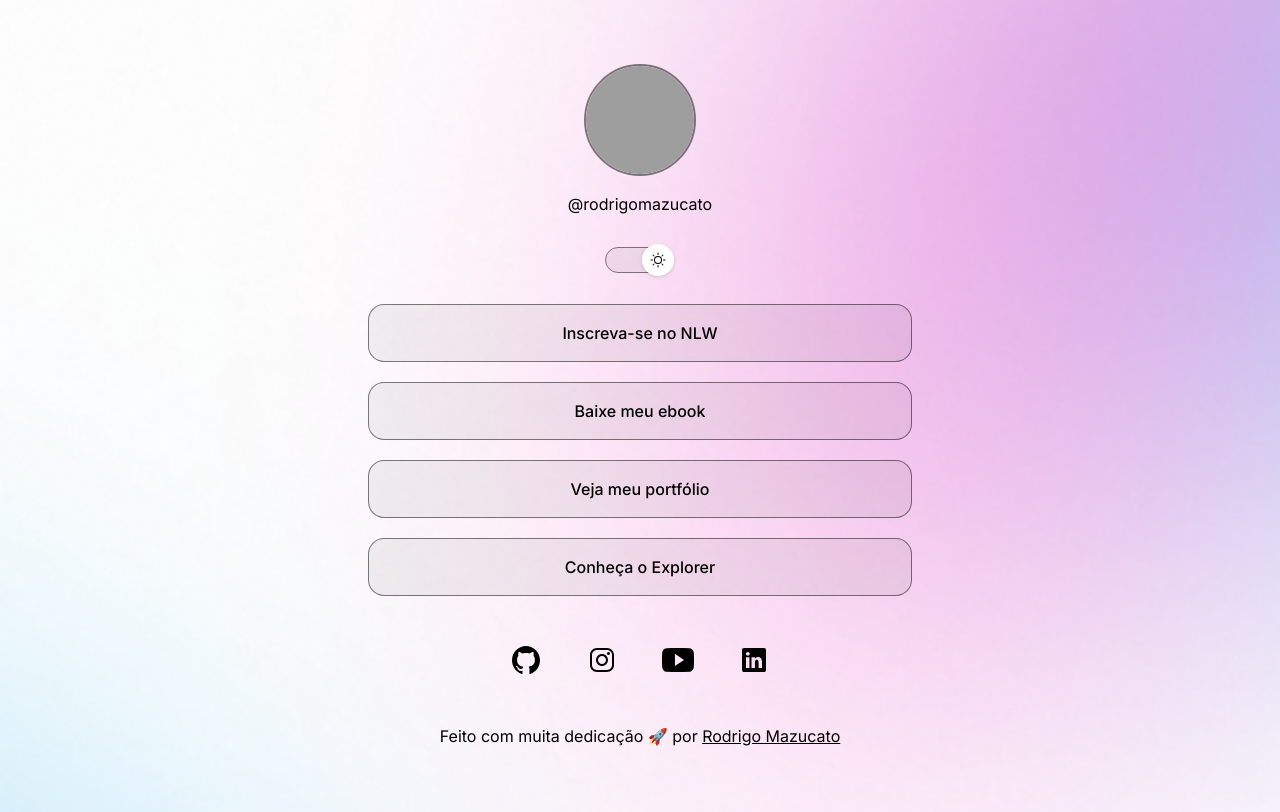
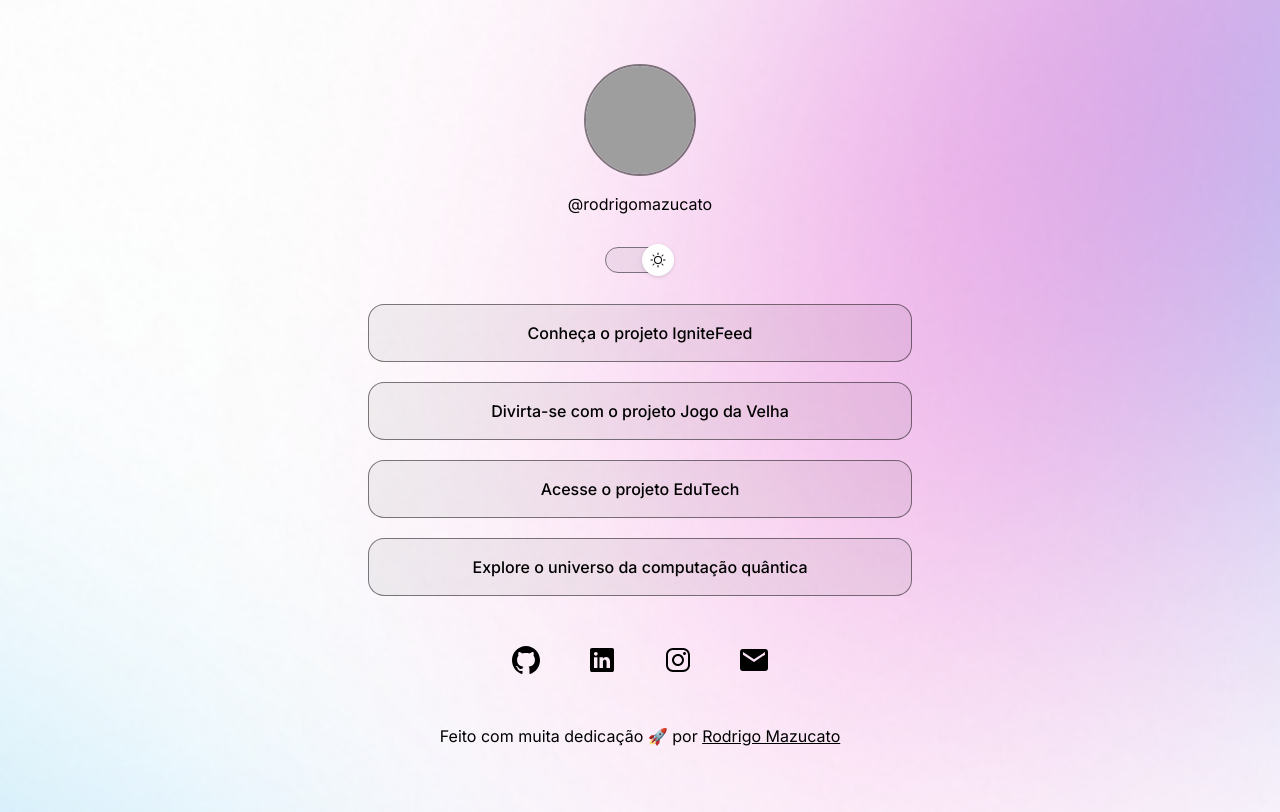
Before and after one commit to rodrigomazucato/dev-links-tailwind, a React (Vite) app: page / in a window 1280 px wide. Built offline with nearby package versions, Linux system fonts and the light colour scheme; grey boxes are pictures that could not be loaded.

Commit message:
feat: atualizar links e ícones

```diff
--- a/src/App.tsx
+++ b/src/App.tsx
@@ -1,7 +1,7 @@
 import {
   IoLogoGithub as Github,
   IoLogoInstagram as Instagram,
-  IoLogoYoutube as Youtube,
+  IoMdMail as Email,
   IoLogoLinkedin as Linkedin,
 } from "react-icons/io";
 import { IconeSwitch } from "./components/IconeSwitch";
@@ -22,7 +22,7 @@ export function App() {
     <div
       className={`bg-[image:var(--background)] bg-cover bg-center transition-all duration-300 ${ehTemaEscuro && "dark"}`}
     >
-      <div className="mx-auto flex w-3/4 flex-col items-center gap-8 py-16 sm:max-w-[34rem]">
+      <div className="mx-auto flex w-4/5 flex-col items-center gap-8 py-16 sm:max-w-[34rem]">
         <div className="flex flex-col items-center space-y-4">
           <img
             className={`border-stroke size-28 rounded-full border-2`}
@@ -43,16 +43,40 @@ export function App() {
           />
         </button>
         <div className="flex w-full flex-col gap-5">
-          <LinkContainer texto="Inscreva-se no NLW" href="#" />
-          <LinkContainer texto="Baixe meu ebook" href="#" />
-          <LinkContainer texto="Veja meu portfólio" href="#" />
-          <LinkContainer texto="Conheça o Explorer" href="#" />
+          <LinkContainer
+            texto="Conheça o projeto IgniteFeed"
+            href="https://ignite-feed-rodrigo.vercel.app"
+          />
+          <LinkContainer
+            texto="Divirta-se com o projeto Jogo da Velha"
+            href="https://jogo-da-velha-rodrigo.vercel.app"
+          />
+          <LinkContainer
+            texto="Acesse o projeto EduTech"
+            href="https://rodrigomazucato.github.io/edu-tech"
+          />
+          <LinkContainer
+            texto="Explore o universo da computação quântica"
+            href="https://rodrigomazucato.github.io/computacao-quantica/"
+          />
         </div>
         <div className="flex w-4/5 justify-between gap-3 sm:w-auto sm:justify-center">
-          <IconeRedeSocial Icone={Github} href="https://github.com" />
-          <IconeRedeSocial Icone={Instagram} href="https://instagram.com" />
-          <IconeRedeSocial Icone={Youtube} href="https://youtube.com" />
-          <IconeRedeSocial Icone={Linkedin} href="https://linkedin.com" />
+          <IconeRedeSocial
+            Icone={Github}
+            href="https://github.com/rodrigomazucato"
+          />
+          <IconeRedeSocial
+            Icone={Linkedin}
+            href="https://www.linkedin.com/in/rodrigo-mazucato/"
+          />
+          <IconeRedeSocial
+            Icone={Instagram}
+            href="https://www.instagram.com/rodrigolopes.sp/"
+          />
+          <IconeRedeSocial
+            Icone={Email}
+            href="mailto:rodrigolopes.sp2005@gmail.com"
+          />
         </div>
         <span className="text-primary px-2 text-center text-sm sm:text-base">
           Feito com muita dedicação 🚀 por <u>Rodrigo Mazucato</u>
```
